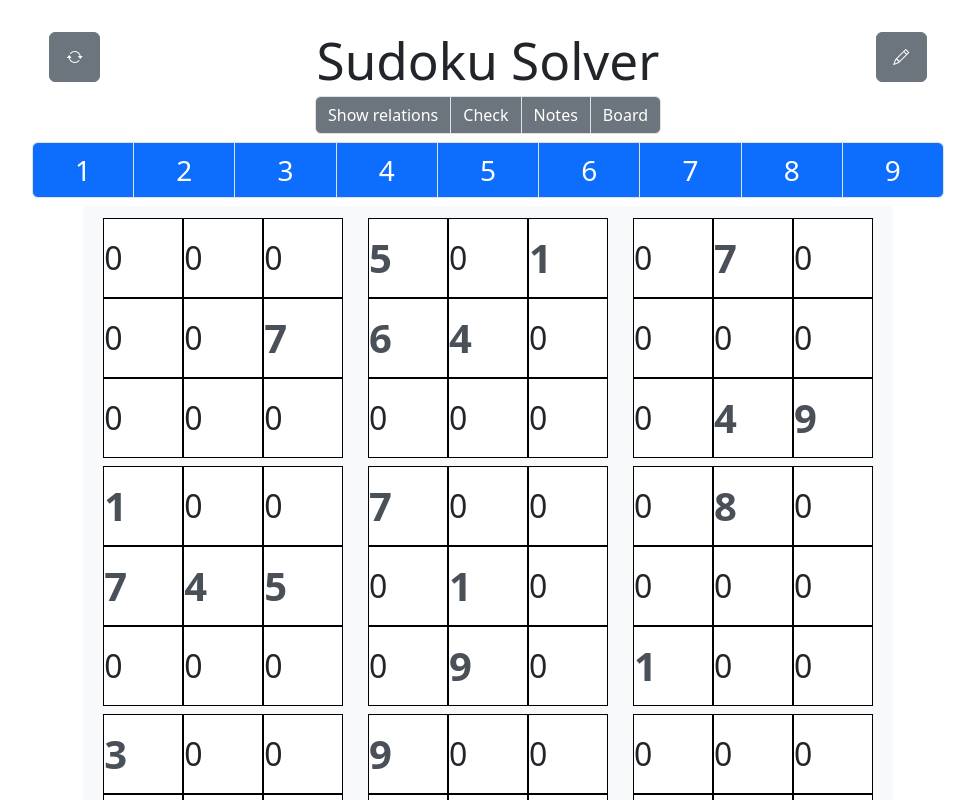
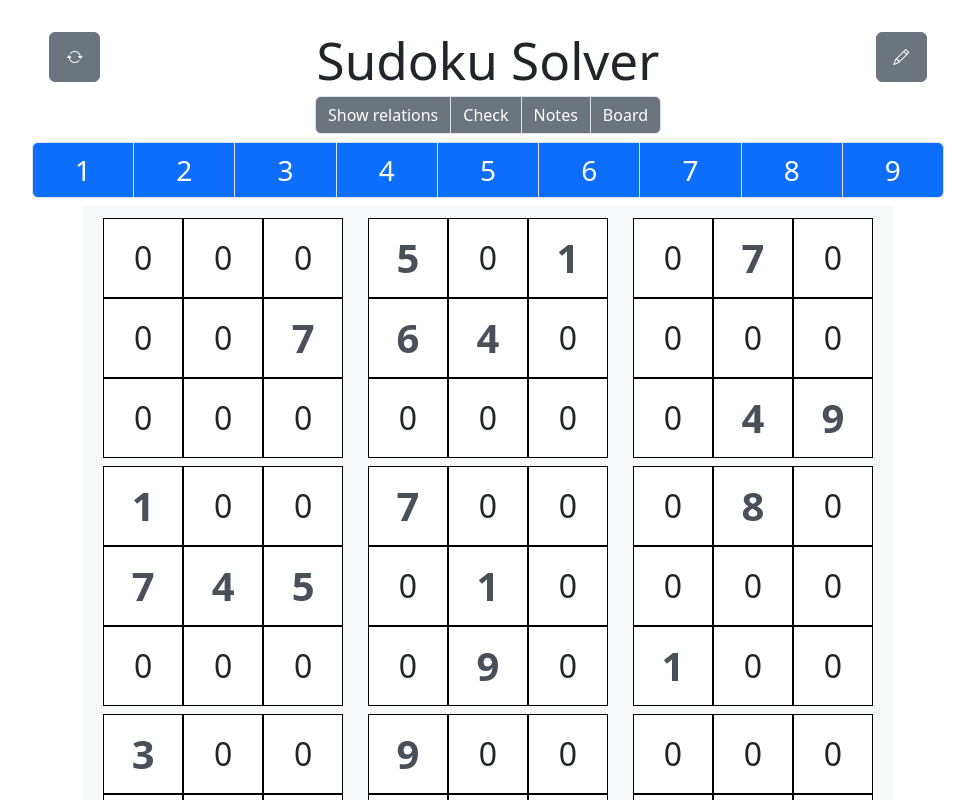
Before and after one commit to RobotMonkeyLLC/sudoku_solver, a React (Vite) app in the folder sudoku-solver/: page / in a window 1280 px wide. Shown: the top 800 px of the page, without its empty margins (152-1127 px from the left). Built offline with nearby package versions, Linux system fonts and the light colour scheme.

Commit message:
centered numbers

```diff
--- a/sudoku-solver/src/components/Cell.jsx
+++ b/sudoku-solver/src/components/Cell.jsx
@@ -16,7 +16,7 @@ export default function Cell({value, coor, shouldStop = false}) {
     const isSelected = selected && selected.g === g && selected.i === i && selected.j === j;
     //const puzzleClass = (puzzle[g][i][j] === 0 ? 'cursor-pointer fs-2' : 'fs-1 text-dark-emphasis fw-bold');
     const noteClass = isNote ? ' note-cell ' : false;
-    const baseClass = `${noteClass || 'cell d-flex flex-wrap'} p-0 border border-black align-items-center `;
+    const baseClass = `${noteClass || 'cell d-flex flex-wrap'} p-0 border border-black align-items-center justify-content-center`;
     const puzzleClass = isPuzzle ? ' fs-1 text-dark-emphasis fw-bold ' : ' cursor-pointer fs-2 ';
     const selectedClass = isSelected ? ' bg-dark-subtle ':' bg-white '
 
```
